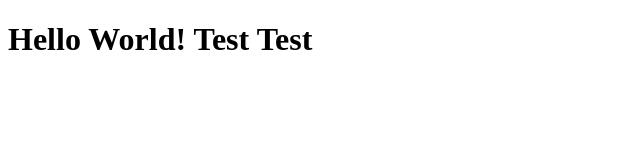
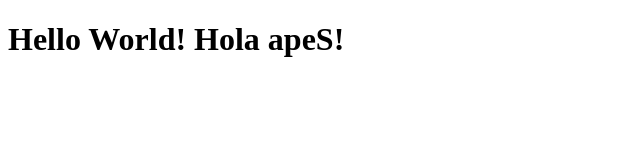
Before and after one commit to kaiseronn/coursera-test, a plain HTML site: page site/index.html in a window 1280 px wide. Shown: the whole page, without its empty margins (0-640 px from the left). Drawn offline with Linux system fonts and the light colour scheme.

Commit message:
Test test

```diff
--- a/site/index.html
+++ b/site/index.html
@@ -4,6 +4,6 @@
 	<title>Hello World!</title>
 </head>
 <body>
-<h1>Hello World! Test Test</h1>
+<h1>Hello World! Hola apeS!</h1>
 </body>
 </html>
```
